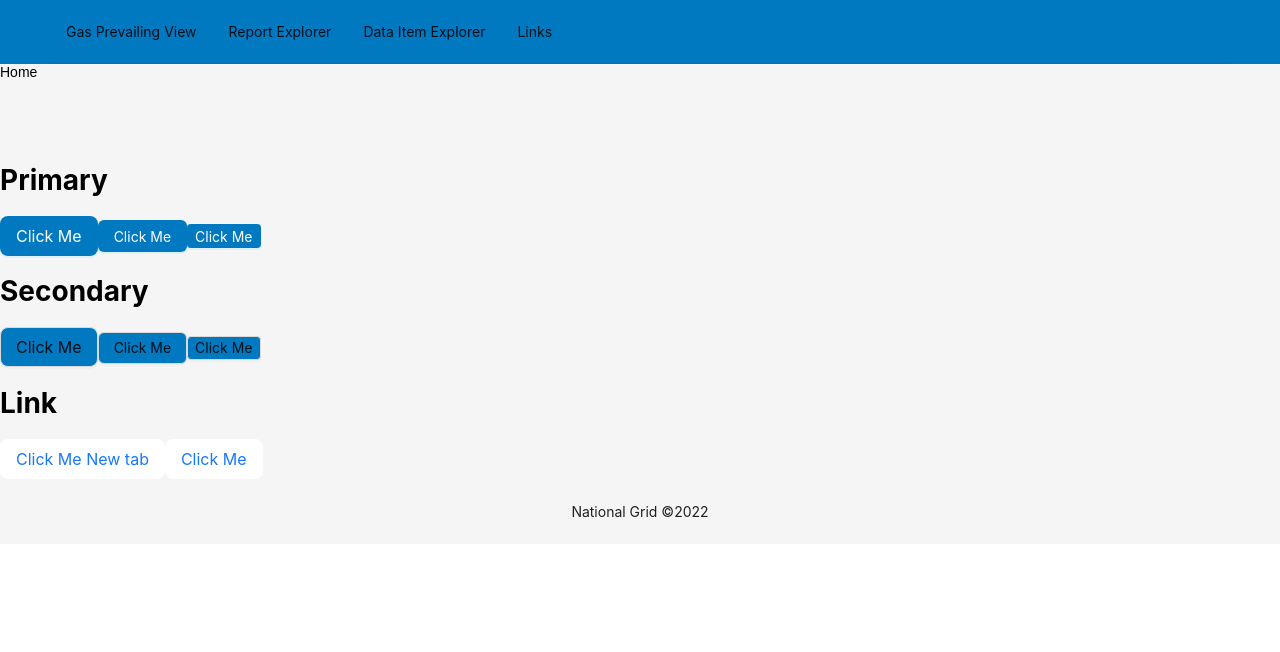
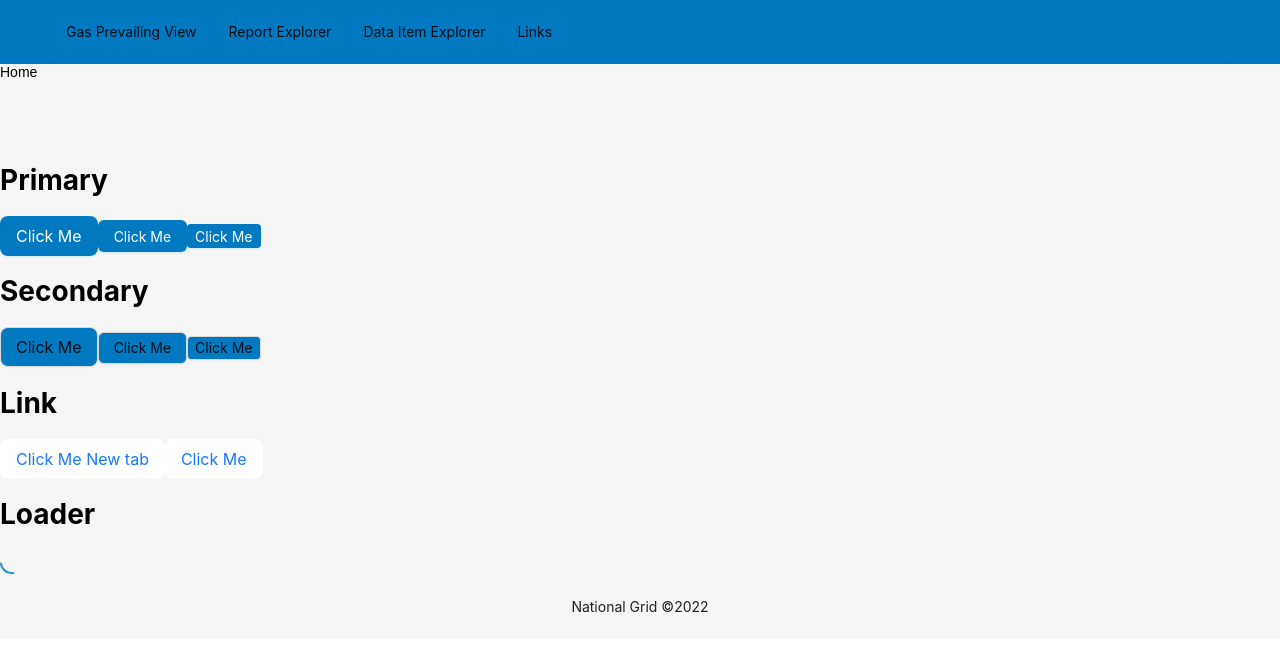
Before and after one commit to rs1257/create-react-app-ant-design, a React (Create React App) app: page / in a window 1280 px wide. Shown: the top 652 px of the page. Built offline with nearby package versions, Linux system fonts and the light colour scheme.

Commit message:
Added loader component

```diff
--- a/src/components/Loader/index.tsx
+++ b/src/components/Loader/index.tsx
@@ -1,5 +1,9 @@
+import { LoadingOutlined } from '@ant-design/icons';
+import { Spin } from 'antd';
+
 const Loader = (): JSX.Element => {
-  return <div>Loading...</div>;
+  const loadingIcon = <LoadingOutlined style={{ fontSize: 24 }} spin />;
+  return <Spin tip="Loading..." indicator={loadingIcon} />;
 };
 
 export default Loader;
--- a/src/pages/Home/index.tsx
+++ b/src/pages/Home/index.tsx
@@ -1,5 +1,6 @@
 import CustomButton from '../../components/CustomButton';
 import LinkButton from '../../components/LinkButton';
+import Loader from '../../components/Loader';
 import './Home.scss';
 
 const Home = (): JSX.Element => {
@@ -47,6 +48,10 @@ const Home = (): JSX.Element => {
           Click Me
         </LinkButton>
       </div>
+      <div>
+        <h1>Loader</h1>
+        <Loader />
+      </div>
     </>
   );
 };
```
